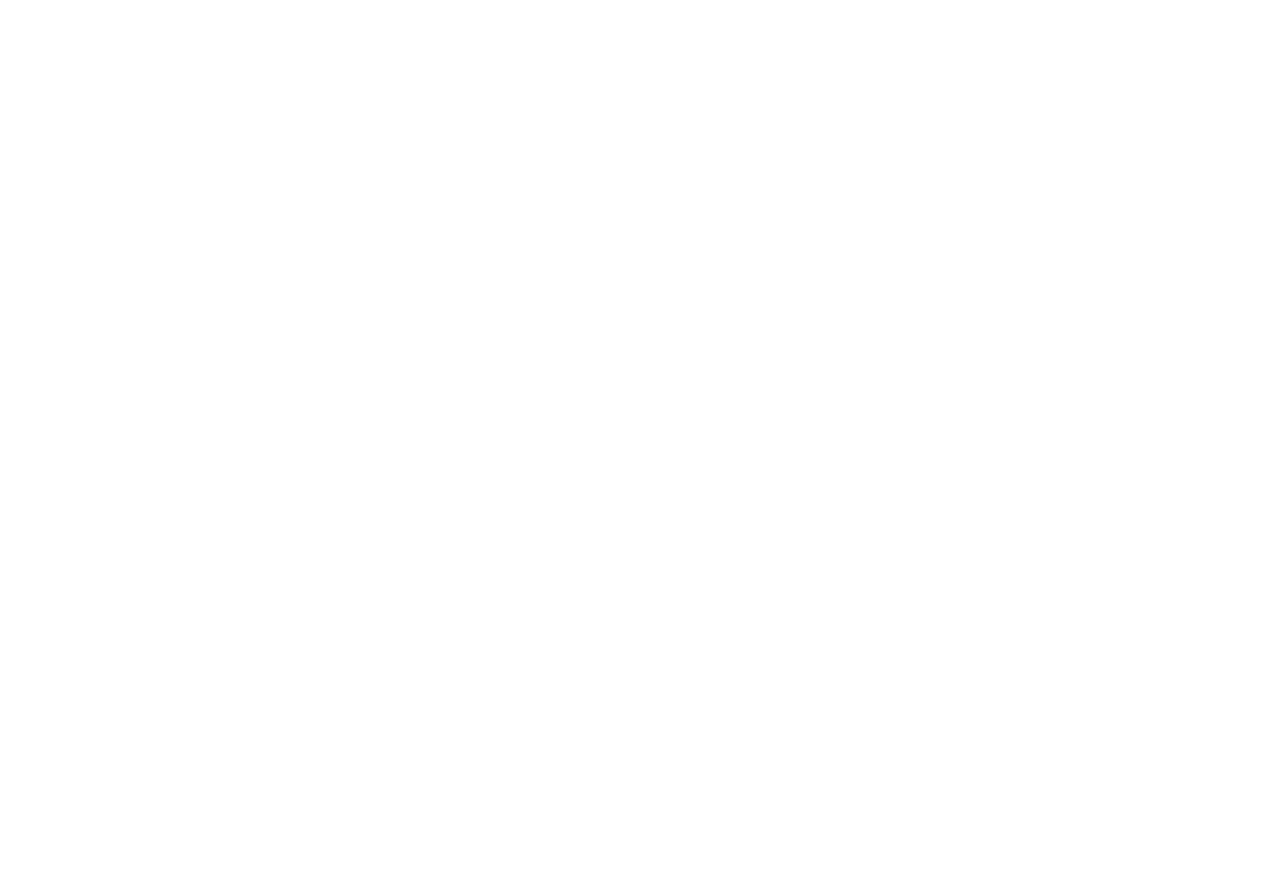
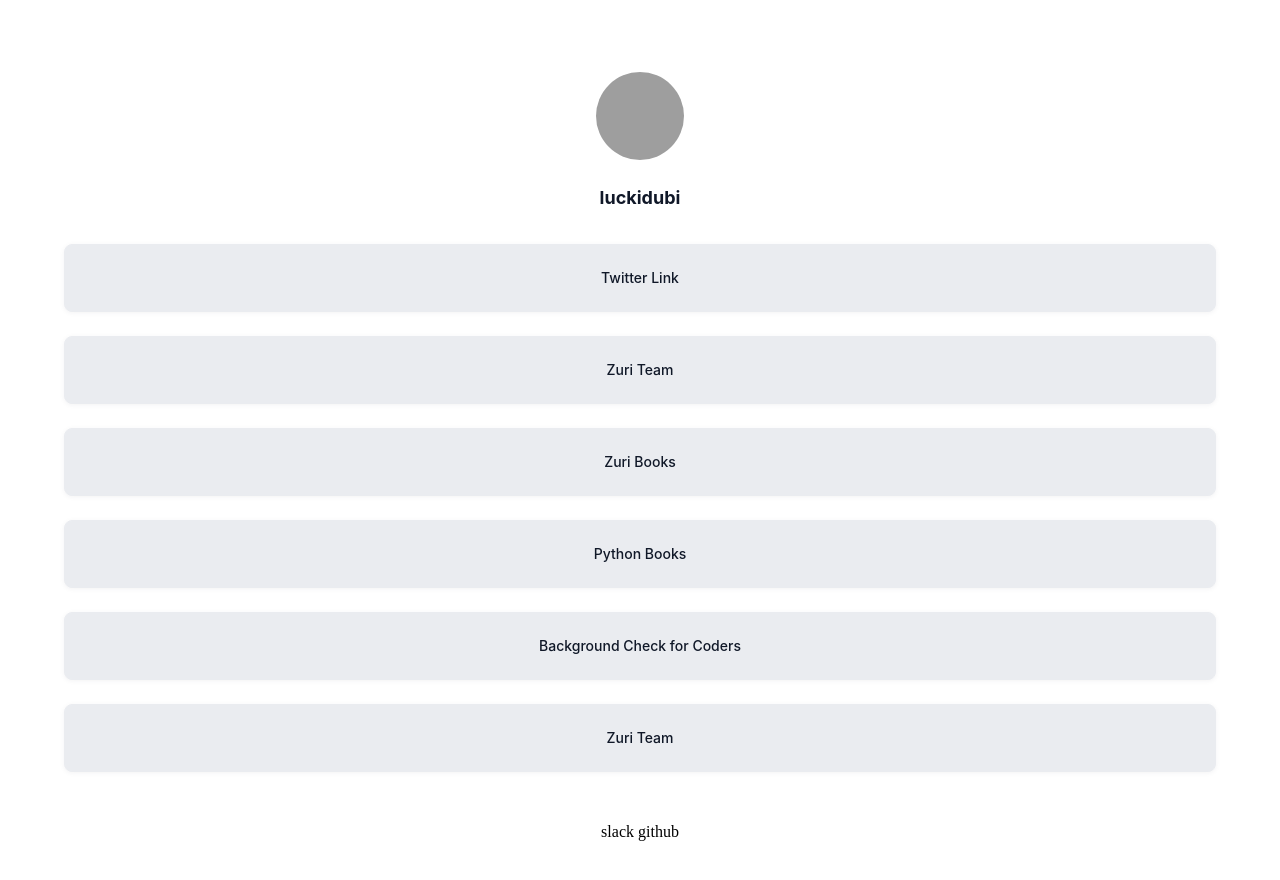
Before and after one commit to Luckidubi/link-page, a React (Vite) app: page / in a window 1280 px wide. Shown: the top 880 px of the page. Built offline with nearby package versions, Linux system fonts and the light colour scheme; grey boxes are pictures that could not be loaded.

Commit message:
style: Add style to link and profile section

```diff
--- a/src/App.jsx
+++ b/src/App.jsx
@@ -1,18 +1,96 @@
-
-
 function App() {
-
-
   return (
     <>
       <div className="main">
         <div className="main-section">
-
+          <div className="main-container">
+            <div className="main-content">
+              <div className="main-profile-section">
+                <div className="main-profile-img">
+                  <img id="profile__img" />
                 </div>
-
+                <div className="main-profile-name">
+                  <p id="twitter">luckidubi</p>
+                </div>
+                <div className="main-profile-name hidden">
+                  <p id="slack">@Luckidubi</p>
+                </div>
+              </div>
+              <div className="main-link-section">
+                <div id="" className="main-link-row">
+                  <a
+                    id="twitter"
+                    className="main-link-button"
+                    href="https://twitter.com/luckidubi/"
+                  >
+                    Twitter Link
+                  </a>
+                </div>
+                <div id="" className="main-link-row">
+                  <a
+                    id="btn__zuri"
+                    className="main-link-button"
+                    href="https://training.zuri.team/"
+                  >
+                    Zuri Team
+                  </a>
+                </div>
+                <div id="" className="main-link-row">
+                  <a
+                    id="books"
+                    title="This is where you find books about design and coding"
+                    className="main-link-button"
+                    href="https://books.zuri.team/"
+                  >
+                    Zuri Books
+                  </a>
+                </div>
+                <div id="" className="main-link-row">
+                  <a
+                    id="book__python"
+                    title="A python programming book with precise examples to take you from novice to pro"
+                    className="main-link-button"
+                    href="https://books.zuri.team/python-for-beginners?ref_id=Luckidubi"
+                  >
+                    Python Books
+                  </a>
+                </div>
+                <div id="" className="main-link-row">
+                  <a
+                    id="pitch"
+                    title="With a huge database of coders, we help you do a background check on any coder of choice"
+                    className="main-link-button"
+                    href="https://background.zuri.team/"
+                  >
+                    Background Check for Coders
+                  </a>
+                </div>
+                <div id="" className="main-link-row">
+                  <a
+                    id="book__design"
+                    title="Get a free book on design, offered by Zuri"
+                    className="main-link-button"
+                    href=" https://books.zuri.team/design-rules"
+                  >
+                    Zuri Team
+                  </a>
+                </div>
+              </div>
+            </div>
+          </div>
+          <div className="main-footer">
+            <div className="main-footer-container">
+              <div className="main-footer-content">
+                <div className="main-footer-social-icons">
+                  {" slack"} {" github"}
+                </div>
+              </div>
+            </div>
+          </div>
+        </div>
       </div>
     </>
-  )
+  );
 }
 
-export default App
+export default App;
--- a/src/index.css
+++ b/src/index.css
@@ -1,42 +1,237 @@
-
 body {
-fontSize: 16px
+  font-size: 16px;
 }
 
 .main {
   min-width: 375px;
   min-height: 1088px;
   overflow-y: scroll;
-  background: #FFFFFF
+  background: #ffffff;
+}
+.main-section {
+  display: flex;
+  flex-direction: column;
+  align-items: center;
+  padding: 64px 0px 32px;
+  gap: 24px;
+  min-width: 375px;
+  min-height: 892px;
+}
+.main-container {
+  display: flex;
+  flex-direction: column;
+  align-items: center;
+  padding: 0px 16px;
+  gap: 32px;
+  min-width: 375px;
+  min-height: 700px;
+  align-self: stretch;
+}
+.main-content {
+  display: flex;
+  flex-direction: column;
+  align-items: flex-start;
+  padding: 0px;
+  gap: 32px;
+
+  min-width: 343px;
+  min-height: 700px;
+
+  align-self: stretch;
+  flex-grow: 0;
+}
+.main-profile-section {
+  display: flex;
+  flex-direction: column;
+  align-items: center;
+  padding: 0px;
+  gap: 24px;
+  isolation: isolate;
+  min-width: 343px;
+  height: 140px;
+
+  order: 0;
+  align-self: stretch;
+}
+.main-profile-img {
+  display: flex;
+  flex-direction: column;
+  justify-content: center;
+  align-items: center;
+  padding: 0px;
+
+  width: 88px;
+  height: 88px;
+
+  background: url(.jpg);
+  border-radius: 275px;
+
+  flex: none;
+  order: 0;
+  flex-grow: 0;
+  z-index: 0;
+}
+
+.main-profile-name {
+  display: flex;
+  flex-direction: row;
+  justify-content: center;
+  align-items: center;
+  padding: 0px;
+  gap: 8px;
+
+  min-width: 343px;
+  height: 28px;
+  order: 1;
+  align-self: stretch;
+
+  /* z-index: 1; */
+}
+.hidden {
+  display: none;
+}
+
+.main-profile-name p {
+  font-family: "Inter";
+  font-style: normal;
+  font-weight: 700;
+  font-size: 18px;
+  line-height: 28px;
+
+  text-align: center;
+
+  color: #101828;
+  flex-grow: 1;
+}
+
+.main-link-section {
+  display: flex;
+  flex-direction: column;
+  align-items: center;
+  padding: 0px;
+  gap: 24px;
+  min-width: 343px;
+  min-height: 528px;
+
+  order: 1;
+  align-self: stretch;
+}
+
+.main-link-row {
+  display: flex;
+  flex-direction: row;
+  justify-content: center;
+  align-items: center;
+  padding: 0px;
+  gap: 12px;
+
+  min-width: 343px;
+  height: 68px;
+
+  filter: drop-shadow(0px 1px 2px rgba(16, 24, 40, 0.05));
+
+  align-self: stretch;
+}
+
+.main-link-button {
+  box-sizing: border-box;
+
+  display: flex;
+  flex-direction: row;
+  justify-content: center;
+  align-items: center;
+  padding: 24px 32px;
+  gap: 8px;
+
+  min-width: 343px;
+  max-width: 1152px;
+  height: 68px;
+
+  background: #eaecf0;
+
+  border: 1px solid #eaecf0;
+  border-radius: 8px;
+
+  flex-grow: 1;
+  text-align: center;
+  font-family: "Inter";
+  font-style: normal;
+  font-weight: 500;
+  font-size: 14px;
+  line-height: 20px;
+  text-decoration: none;
+  color: #101828;
+}
+
+.main-footer {
+  display: flex;
+  flex-direction: column;
+  align-items: center;
+  padding: 24px 0px;
+  gap: 64px;
+
+  min-width: 375px;
+  height: 72px;
+  background: #ffffff;
+  order: 1;
+  align-self: stretch;
+}
+.main-footer-container {
+  display: flex;
+  flex-direction: column;
+  align-items: center;
+  padding: 0px 16px;
+  gap: 32px;
+
+  min-width: 375px;
+  height: 24px;
+
+  order: 0;
+  align-self: stretch;
+}
+.main-footer-content {
+  display: flex;
+  flex-direction: row;
+  align-items: center;
+  padding: 0px;
+
+  min-width: 343px;
+  height: 24px;
+
+  flex: none;
+  order: 0;
+  align-self: stretch;
+}
+.main-footer-social-icons {
+  display: flex;
+  flex-direction: row;
+  justify-content: center;
+  align-items: center;
+  padding: 0px;
+  gap: 24px;
+
+  order: 0;
+  flex-grow: 1;
 }
 
 a {
-
 }
 a:hover {
-
 }
 
-
 button {
-
 }
 button:hover {
-
 }
 button:focus,
 button:focus-visible {
-
 }
 
 @media (prefers-color-scheme: light) {
   :root {
-
   }
   a:hover {
-
   }
   button {
-
   }
 }
```
Lines whose indentation alone changed are shown as unchanged.
